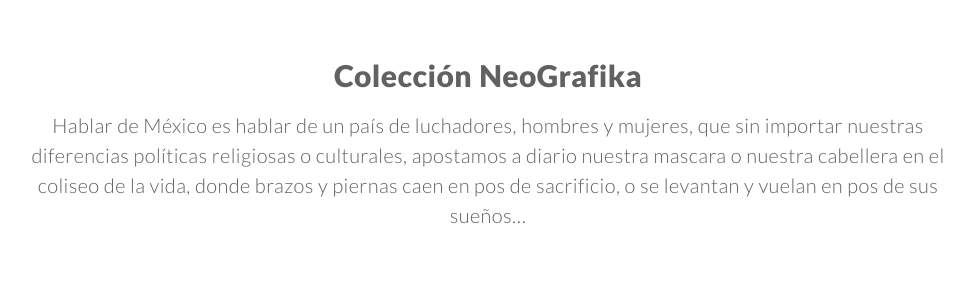
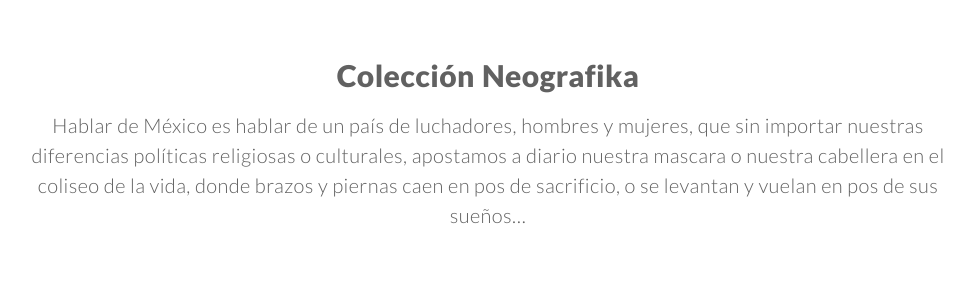
Before and after one commit to Dizi7/NeoGrafika, a WordPress theme: template themes/neografika/page-coleccion.php in a window 1280 px wide. Shown: the part 95-395 px from the top of the page, without its empty margins (152-1126 px from the left). Run offline with PHP 8.4 and a stand-in for WordPress, Linux system fonts and the light colour scheme; the site name, menu and one post (Sample post) are stand-ins, and other content is empty; some libraries are stand-ins or nearby versions.

Commit message:
page-coleccion.php

```diff
--- a/themes/neografika/page-coleccion.php
+++ b/themes/neografika/page-coleccion.php
@@ -4,9 +4,12 @@
 	<div class="light-wrapper">
 		<!-- Begin Inner -->
 		<div class="inner">
-			<h1 class="aligncenter">Colección NeoGrafika</h1>
+			<h1 class="aligncenter">Colección Neografika</h1>
 			<p class="description aligncenter">
-				Hablar de México es hablar de un país de luchadores, hombres y mujeres, que sin importar nuestras diferencias políticas religiosas o culturales, apostamos a diario nuestra mascara o nuestra cabellera en el coliseo de la vida, donde brazos y piernas caen en pos de sacrificio, o se levantan y vuelan en pos de sus sueños…
+				Hablar de México es hablar de un país de luchadores, hombres y mujeres,
+				que sin importar nuestras diferencias políticas religiosas o culturales,
+				apostamos a diario nuestra mascara o nuestra cabellera en el coliseo de la vida,
+				donde brazos y piernas caen en pos de sacrificio, o se levantan y vuelan en pos de sus sueños…
 			</p>
 			<br />
 
```
